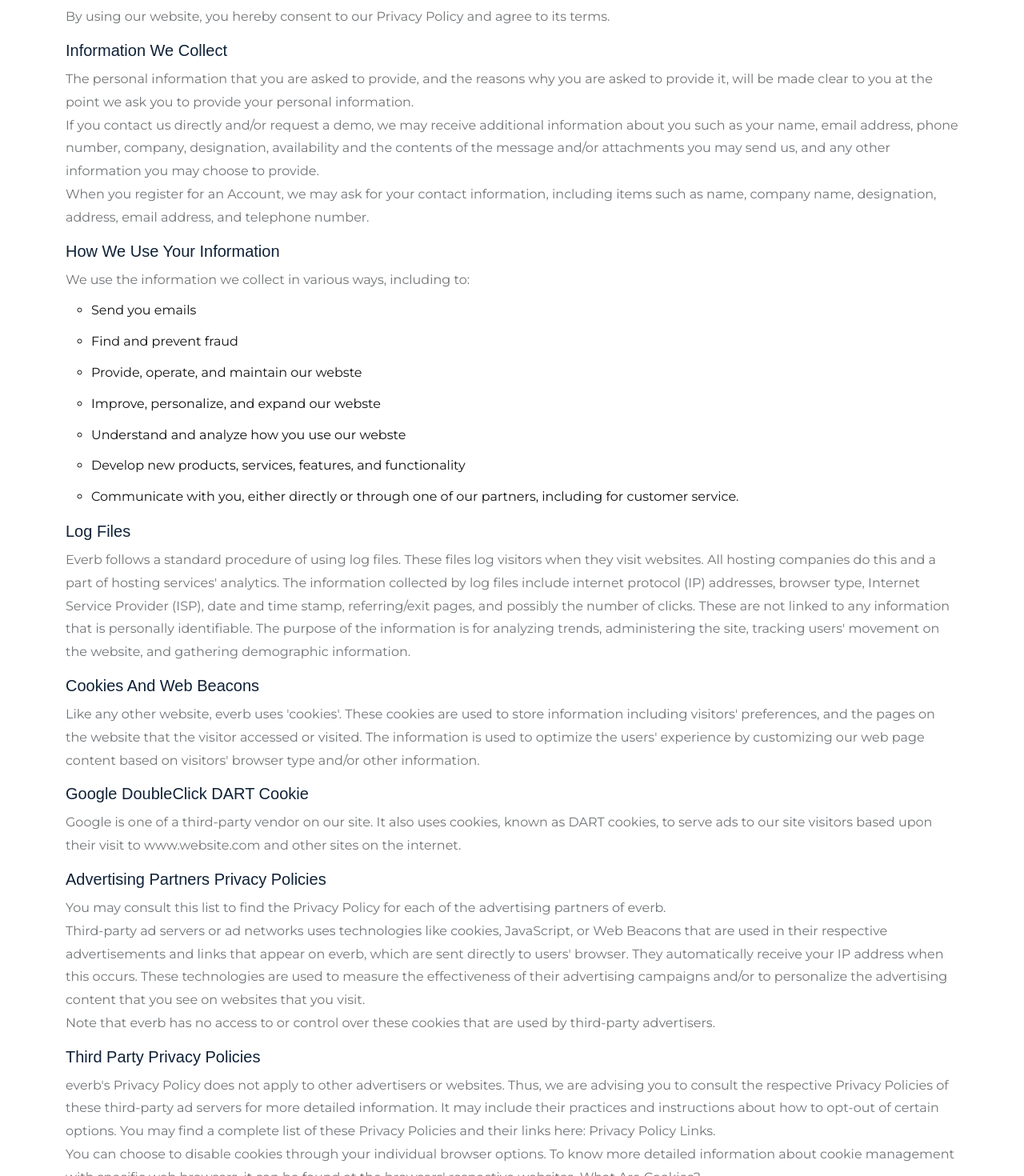
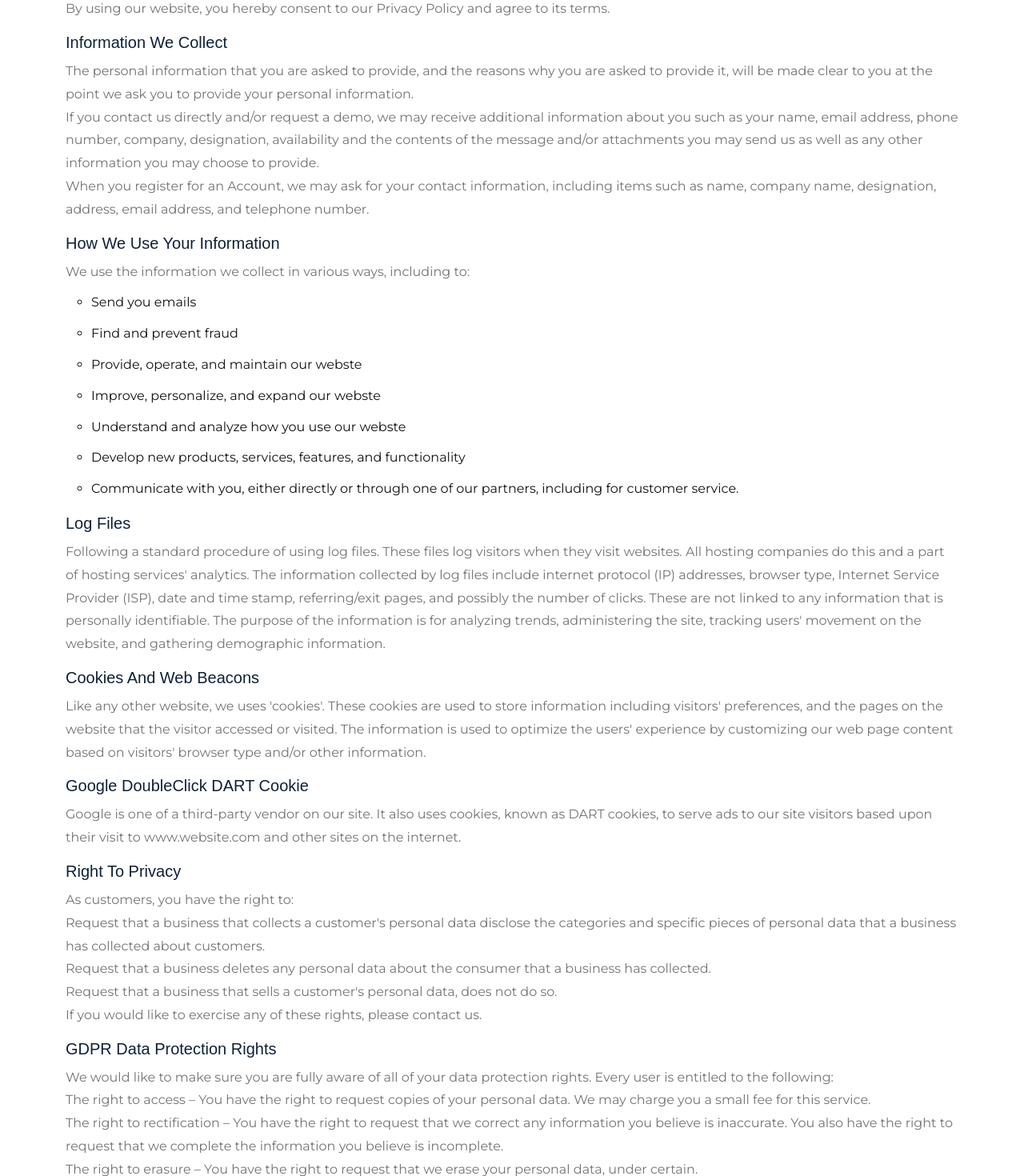
Before and after one commit to atreyi1405/frontend-project, an Angular app in the folder ezlu-ng/: page /privacy in a window 1280 px wide. Shown: the part 900-2370 px from the top of the page at 80% size. Built offline with nearby package versions, Linux system fonts and the light colour scheme; a web font is replaced by a local one.

Commit message:
added FAQ page

```diff
--- a/ezlu-ng/src/app/components/layouts/navbar-two/navbar-two.component.html
+++ b/ezlu-ng/src/app/components/layouts/navbar-two/navbar-two.component.html
@@ -38,7 +38,7 @@
         <div class="container">
             <nav class="navbar navbar-expand-md navbar-light">
                 <a class="navbar-brand" routerLink="/">
-                    <img src="assets/img/Image (7).png" alt="logo">
+                    <img src="assets/img/Image 2 copy.png" alt="logo">
                 </a>
 
                 <div class="collapse navbar-collapse mean-menu" id="navbarSupportedContent">
--- a/ezlu-ng/src/app/components/pages/faq/faq.component.html
+++ b/ezlu-ng/src/app/components/pages/faq/faq.component.html
@@ -1,4 +1,5 @@
 <app-navbar-two></app-navbar-two>
+<!--I'll write the questions/answers later-->
 
 <div class="faq-title">
     <div class="d-table">
@@ -22,7 +23,7 @@
                 <h2>Frequently Asked Questions</h2>
                 <div class="topic">
                     <div class="open">
-                        <h3 class="question">1. What is our goals?</h3>
+                        <h3 class="question">1. What are our goals?</h3>
                         <span class="faq-t"></span>
                     </div>
                     <p class="answer">Lorem ipsum dolor sit amet, consectetur adipiscing elit, sed do eiusmod tempor incididunt ut labore et dolore magna aliqua. Ut enim ad minim veniam, quis nostrud exercitation ullamco laboris nisi ut aliquip ex ea commodo consequat. Duis aute irure dolor in reprehenderit in voluptate velit esse cillum dolore eu fugiat nulla pariatur. Excepteur sint occaecat cupidatat non proident, sunt in culpa qui officia deserunt mollit anim id est laborum.</p>
@@ -30,7 +31,7 @@
 
                 <div class="topic">
                     <div class="open">
-                        <h3 class="question">2. How we works in team?
+                        <h3 class="question">2. How do we work?
                         </h3><span class="faq-t"></span>
                     </div>
                     <p class="answer">Lorem ipsum dolor sit amet, consectetur adipiscing elit, sed do eiusmod tempor incididunt ut labore et dolore magna aliqua. Ut enim ad minim veniam, quis nostrud exercitation ullamco laboris nisi ut aliquip ex ea commodo consequat. Duis aute irure dolor in reprehenderit in voluptate velit esse cillum dolore eu fugiat nulla pariatur. Excepteur sint occaecat cupidatat non proident, sunt in culpa qui officia deserunt mollit anim id est laborum.</p>
@@ -38,7 +39,7 @@
 
                 <div class="topic">
                     <div class="open">
-                        <h3 class="question">3. How can i contact?
+                        <h3 class="question">3. How can I contact?
                         </h3><span class="faq-t"></span>
                     </div>
                     <p class="answer">Lorem ipsum dolor sit amet, consectetur adipiscing elit, sed do eiusmod tempor incididunt ut labore et dolore magna aliqua. Ut enim ad minim veniam, quis nostrud exercitation ullamco laboris nisi ut aliquip ex ea commodo consequat. Duis aute irure dolor in reprehenderit in voluptate velit esse cillum dolore eu fugiat nulla pariatur. Excepteur sint occaecat cupidatat non proident, sunt in culpa qui officia deserunt mollit anim id est laborum.</p>
@@ -46,7 +47,7 @@
 
                 <div class="topic">
                     <div class="open">
-                        <h3 class="question">4. How can i find out personal information of another user?
+                        <h3 class="question">4. What services do we offer?
                         </h3><span class="faq-t"></span>
                     </div>
                     <p class="answer">Lorem ipsum dolor sit amet, consectetur adipiscing elit, sed do eiusmod tempor incididunt ut labore et dolore magna aliqua. Ut enim ad minim veniam, quis nostrud exercitation ullamco laboris nisi ut aliquip ex ea commodo consequat. Duis aute irure dolor in reprehenderit in voluptate velit esse cillum dolore eu fugiat nulla pariatur. Excepteur sint occaecat cupidatat non proident, sunt in culpa qui officia deserunt mollit anim id est laborum.</p>
@@ -54,7 +55,7 @@
 
                 <div class="topic">
                     <div class="open">
-                        <h3 class="question">5. How can i contact another user?
+                        <h3 class="question">5. How do I see the employee performance?
                         </h3><span class="faq-t"></span>
                     </div>
                     <p class="answer">Lorem ipsum dolor sit amet, consectetur adipiscing elit, sed do eiusmod tempor incididunt ut labore et dolore magna aliqua. Ut enim ad minim veniam, quis nostrud exercitation ullamco laboris nisi ut aliquip ex ea commodo consequat. Duis aute irure dolor in reprehenderit in voluptate velit esse cillum dolore eu fugiat nulla pariatur. Excepteur sint occaecat cupidatat non proident, sunt in culpa qui officia deserunt mollit anim id est laborum.</p>
@@ -62,7 +63,7 @@
 
                 <div class="topic">
                     <div class="open">
-                        <h3 class="question">6. How to see future post?
+                        <h3 class="question">6. How to add/delete employees?
                         </h3><span class="faq-t"></span>
                     </div>
                     <p class="answer">Lorem ipsum dolor sit amet, consectetur adipiscing elit, sed do eiusmod tempor incididunt ut labore et dolore magna aliqua. Ut enim ad minim veniam, quis nostrud exercitation ullamco laboris nisi ut aliquip ex ea commodo consequat. Duis aute irure dolor in reprehenderit in voluptate velit esse cillum dolore eu fugiat nulla pariatur. Excepteur sint occaecat cupidatat non proident, sunt in culpa qui officia deserunt mollit anim id est laborum.</p>
@@ -70,7 +71,7 @@
 
                 <div class="topic">
                     <div class="open">
-                        <h3 class="question">7. How can I edit a complaint I posted?</h3>
+                        <h3 class="question">7. What are 'groups'? </h3>
                         <span class="faq-t"></span>
                     </div>
                     <p class="answer">Lorem ipsum dolor sit amet, consectetur adipiscing elit, sed do eiusmod tempor incididunt ut labore et dolore magna aliqua. Ut enim ad minim veniam, quis nostrud exercitation ullamco laboris nisi ut aliquip ex ea commodo consequat. Duis aute irure dolor in reprehenderit in voluptate velit esse cillum dolore eu fugiat nulla pariatur. Excepteur sint occaecat cupidatat non proident, sunt in culpa qui officia deserunt mollit anim id est laborum.</p>
@@ -78,7 +79,7 @@
 
                 <div class="topic">
                     <div class="open">
-                        <h3 class="question">8. How can i find out personal information of another user?</h3>
+                        <h3 class="question">8. How can I send a message to you? </h3>
                         <span class="faq-t"></span>
                     </div>
                     <p class="answer">Lorem ipsum dolor sit amet, consectetur adipiscing elit, sed do eiusmod tempor incididunt ut labore et dolore magna aliqua. Ut enim ad minim veniam, quis nostrud exercitation ullamco laboris nisi ut aliquip ex ea commodo consequat. Duis aute irure dolor in reprehenderit in voluptate velit esse cillum dolore eu fugiat nulla pariatur. Excepteur sint occaecat cupidatat non proident, sunt in culpa qui officia deserunt mollit anim id est laborum.</p>
@@ -87,7 +88,7 @@
         </div>
     </div>
 </div>
-
+<!--Commenting out form, we probably don't need it here
 <div class="contact-section pb-100">
     <div class="container">
         <div class="row">
@@ -140,3 +141,4 @@
         </div>
     </div>
 </div>
+-->
--- a/ezlu-ng/src/app/components/pages/privacy/privacy.component.html
+++ b/ezlu-ng/src/app/components/pages/privacy/privacy.component.html
@@ -25,7 +25,7 @@
         <div class="privacy-text">
             <h3>Information we collect</h3>
             <p>The personal information that you are asked to provide, and the reasons why you are asked to provide it, will be made clear to you at the point we ask you to provide your personal information.</p>
-            <p>If you contact us directly and/or request a demo, we may receive additional information about you such as your name, email address, phone number, company, designation, availability and the contents of the message and/or attachments you may send us, and any other information you may choose to provide.</p>
+            <p>If you contact us directly and/or request a demo, we may receive additional information about you such as your name, email address, phone number, company, designation, availability and the contents of the message and/or attachments you may send us as well as any other information you may choose to provide.</p>
             <p>When you register for an Account, we may ask for your contact information, including items such as name, company name, designation, address, email address, and telephone number.</p>
         </div>
         <div class="privacy-text">
@@ -43,34 +43,39 @@
         </div>
         <div class="privacy-text">
             <h3>Log Files</h3>
-            <p>Everb follows a standard procedure of using log files. These files log visitors when they visit websites. All hosting companies do this and a part of hosting services' analytics. The information collected by log files include internet protocol (IP) addresses, browser type, Internet Service Provider (ISP), date and time stamp, referring/exit pages, and possibly the number of clicks. These are not linked to any information that is personally identifiable. The purpose of the information is for analyzing trends, administering the site, tracking users' movement on the website, and gathering demographic information.</p>
+            <p>Following a standard procedure of using log files. These files log visitors when they visit websites. All hosting companies do this and a part of hosting services' analytics. The information collected by log files include internet protocol (IP) addresses, browser type, Internet Service Provider (ISP), date and time stamp, referring/exit pages, and possibly the number of clicks. These are not linked to any information that is personally identifiable. The purpose of the information is for analyzing trends, administering the site, tracking users' movement on the website, and gathering demographic information.</p>
         </div>
         <div class="privacy-text">
             <h3>Cookies and Web Beacons</h3>
-            <p>Like any other website, everb uses 'cookies'. These cookies are used to store information including visitors' preferences, and the pages on the website that the visitor accessed or visited. The information is used to optimize the users' experience by customizing our web page content based on visitors' browser type and/or other information.</p>
+            <p>Like any other website, we uses 'cookies'. These cookies are used to store information including visitors' preferences, and the pages on the website that the visitor accessed or visited. The information is used to optimize the users' experience by customizing our web page content based on visitors' browser type and/or other information.</p>
         </div>
         <div class="privacy-text">
             <h3>Google DoubleClick DART Cookie</h3>
             <p>Google is one of a third-party vendor on our site. It also uses cookies, known as DART cookies, to serve ads to our site visitors based upon their visit to www.website.com and other sites on the internet.</p>
         </div>
+
+        <!--Commenting out since we have no advertising partners/third parties as of now
         <div class="privacy-text">
             <h3>Advertising Partners Privacy Policies</h3>
             <p>You may consult this list to find the Privacy Policy for each of the advertising partners of everb.</p>
             <p>Third-party ad servers or ad networks uses technologies like cookies, JavaScript, or Web Beacons that are used in their respective advertisements and links that appear on everb, which are sent directly to users' browser. They automatically receive your IP address when this occurs. These technologies are used to measure the effectiveness of their advertising campaigns and/or to personalize the advertising content that you see on websites that you visit.</p>
             <p>Note that everb has no access to or control over these cookies that are used by third-party advertisers.</p>
         </div>
+
+
         <div class="privacy-text">
             <h3>Third Party Privacy Policies</h3>
-            <p>everb's Privacy Policy does not apply to other advertisers or websites. Thus, we are advising you to consult the respective Privacy Policies of these third-party ad servers for more detailed information. It may include their practices and instructions about how to opt-out of certain options. You may find a complete list of these Privacy Policies and their links here: Privacy Policy Links.</p>
+            <p>Our Privacy Policy does not apply to other advertisers or websites. Thus, we are advising you to consult the respective Privacy Policies of these third-party ad servers for more detailed information. It may include their practices and instructions about how to opt-out of certain options. You may find a complete list of these Privacy Policies and their links here: Privacy Policy Links.</p>
             <p>You can choose to disable cookies through your individual browser options. To know more detailed information about cookie management with specific web browsers, it can be found at the browsers' respective websites. What Are Cookies?</p>
         </div>
+        -->
         <div class="privacy-text">
-            <h3>CCPA Privacy Rights (Do Not Sell My Personal Information)</h3>
-            <p>Under the CCPA, among other rights, California consumers have the right to:</p>
-            <p>Request that a business that collects a consumer's personal data disclose the categories and specific pieces of personal data that a business has collected about consumers.</p>
-            <p>Request that a business delete any personal data about the consumer that a business has collected.</p>
-            <p>Request that a business that sells a consumer's personal data, not sell the consumer's personal data.</p>
-            <p>If you make a request, we have one month to respond to you. If you would like to exercise any of these rights, please contact us.</p>
+            <h3>Right To Privacy</h3>
+            <p>As customers, you have the right to:</p>
+            <p>Request that a business that collects a customer's personal data disclose the categories and specific pieces of personal data that a business has collected about customers.</p>
+            <p>Request that a business deletes any personal data about the consumer that a business has collected.</p>
+            <p>Request that a business that sells a customer's personal data, does not do so.</p>
+            <p>If you would like to exercise any of these rights, please contact us.</p>
         </div>
         <div class="privacy-text">
             <h3>GDPR Data Protection Rights</h3>
@@ -83,10 +88,6 @@
             <p>The right to data portability – You have the right to request that we transfer the data that we have collected to another organization, or directly to you, under certain conditions.</p>
             <p>If you make a request, we have one month to respond to you. If you would like to exercise any of these rights, please contact us.</p>
         </div>
-        <div class="privacy-text">
-            <h3>Children's Information</h3>
-            <p>Another part of our priority is adding protection for children while using the internet. We encourage parents and guardians to observe, participate in, and/or monitor and guide their online activity.</p>
-            <p>everb does not knowingly collect any Personal Identifiable Information from children under the age of 13. If you think that your child provided this kind of information on our website, we strongly encourage you to contact us immediately and we will do our best efforts to promptly remove such information from our records.</p>
-        </div>
+
     </div>
 </div>
--- a/ezlu-ng/src/styles.scss
+++ b/ezlu-ng/src/styles.scss
@@ -1671,7 +1671,7 @@
                         }
                     }
                     .dropdown-menu {
-                        background: #0d3642;
+                        background: $white-color;
                         box-shadow: 3px -5px 12px rgba(0,0,0,.50);
 
                         .nav-item {
```
